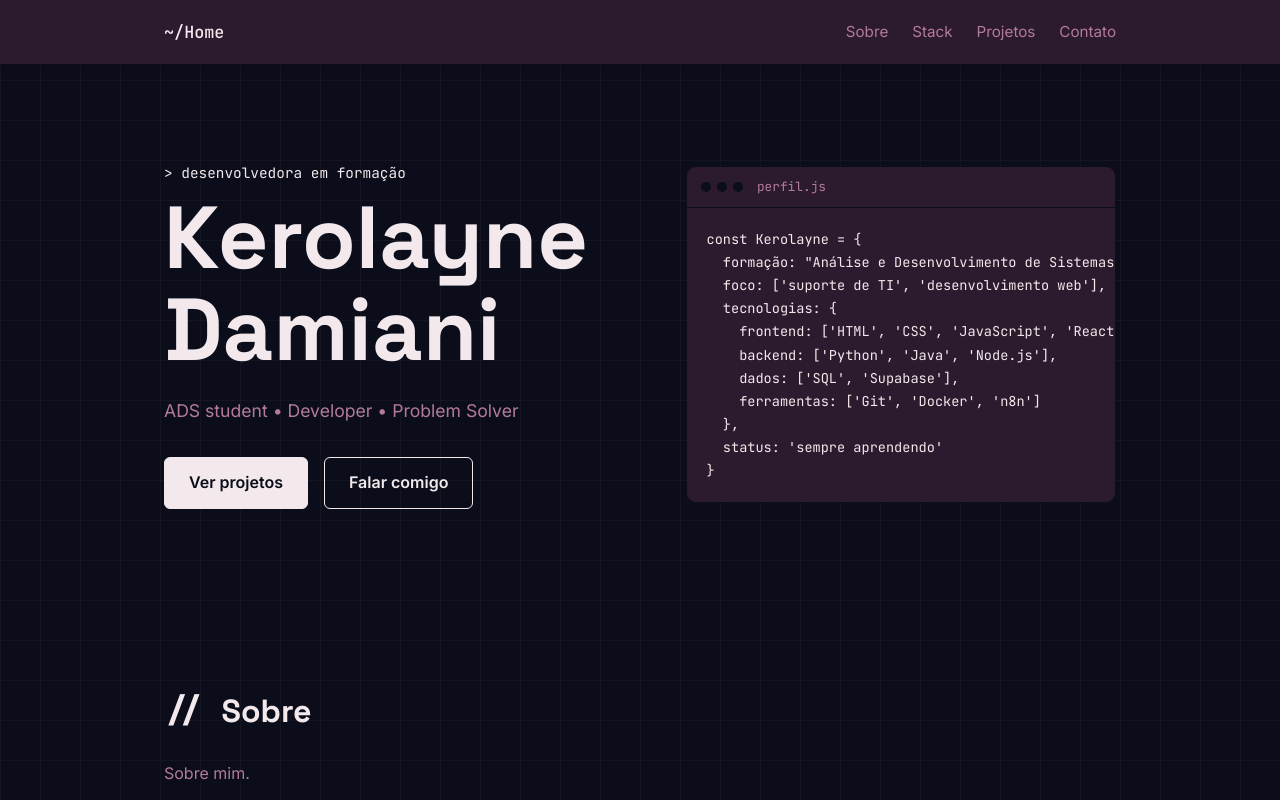
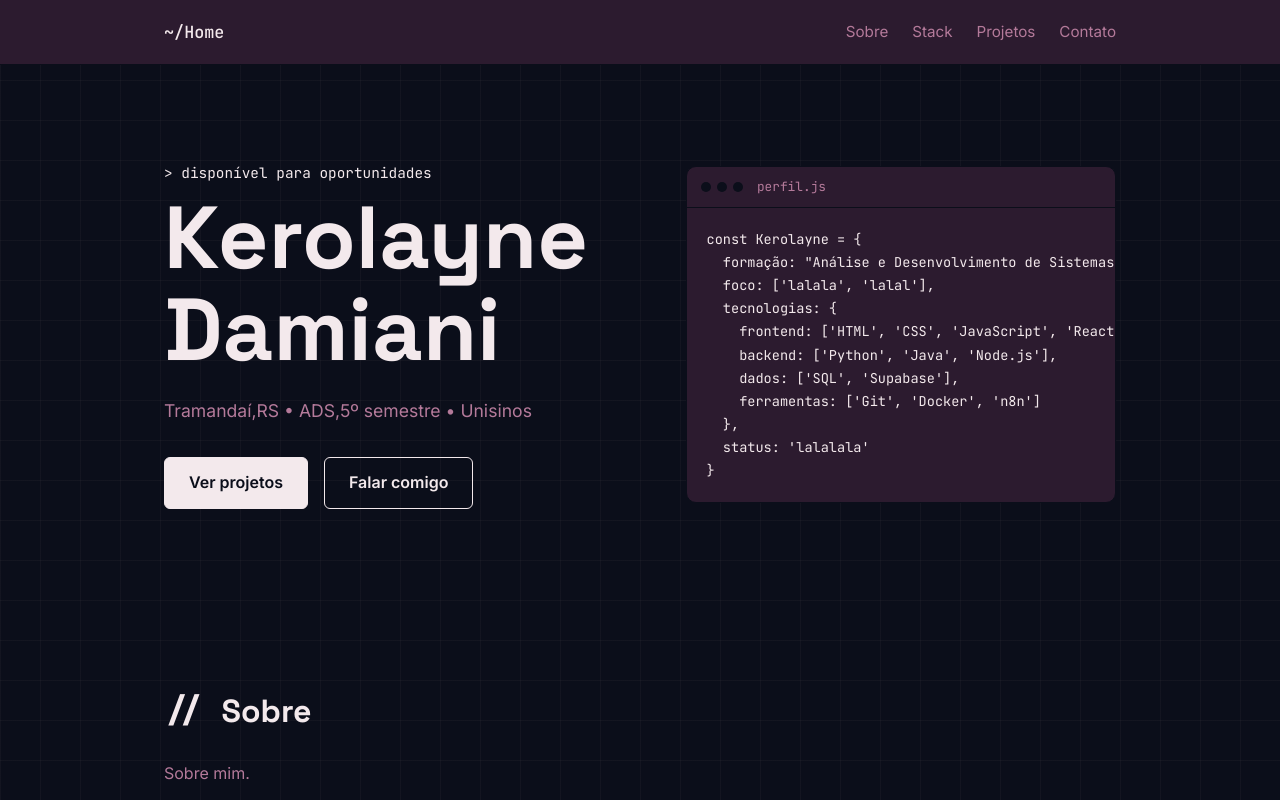
Before and after one commit to karoldamiani/portfolio, a React (Vite) app: page / in a window 1280 px wide. Shown: the top 800 px of the page. Built offline with nearby package versions, Linux system fonts and the light colour scheme.

Commit message:
atualizando informações pessoais e foco na seção Hero

```diff
--- a/src/components/Hero.jsx
+++ b/src/components/Hero.jsx
@@ -2,14 +2,14 @@ import './Hero.css'
 
 const stack = `const Kerolayne = {
   formação: "Análise e Desenvolvimento de Sistemas',
-  foco: ['suporte de TI', 'desenvolvimento web'],
+  foco: ['lalala', 'lalal'],
   tecnologias: {
     frontend: ['HTML', 'CSS', 'JavaScript', 'React'],
     backend: ['Python', 'Java', 'Node.js'],
     dados: ['SQL', 'Supabase'],
     ferramentas: ['Git', 'Docker', 'n8n']
   },
-  status: 'sempre aprendendo'
+  status: 'lalalala'
 }`
 
 function Hero() {
@@ -17,10 +17,10 @@ function Hero() {
     <section id="inicio" className="hero">
       <div className="container hero__grid">
         <div>
-          <p className="hero__eyebrow">&gt; desenvolvedora em formação </p>
+          <p className="hero__eyebrow">&gt; disponível para oportunidades </p>
           <h1 className="hero__title">Kerolayne Damiani</h1>
           <p className="hero__text">
-            ADS student • Developer • Problem Solver
+            Tramandaí,RS • ADS,5º semestre • Unisinos
           </p>
           <div className="hero__actions">
             <a href="#projetos" className="button">Ver projetos</a>
```
